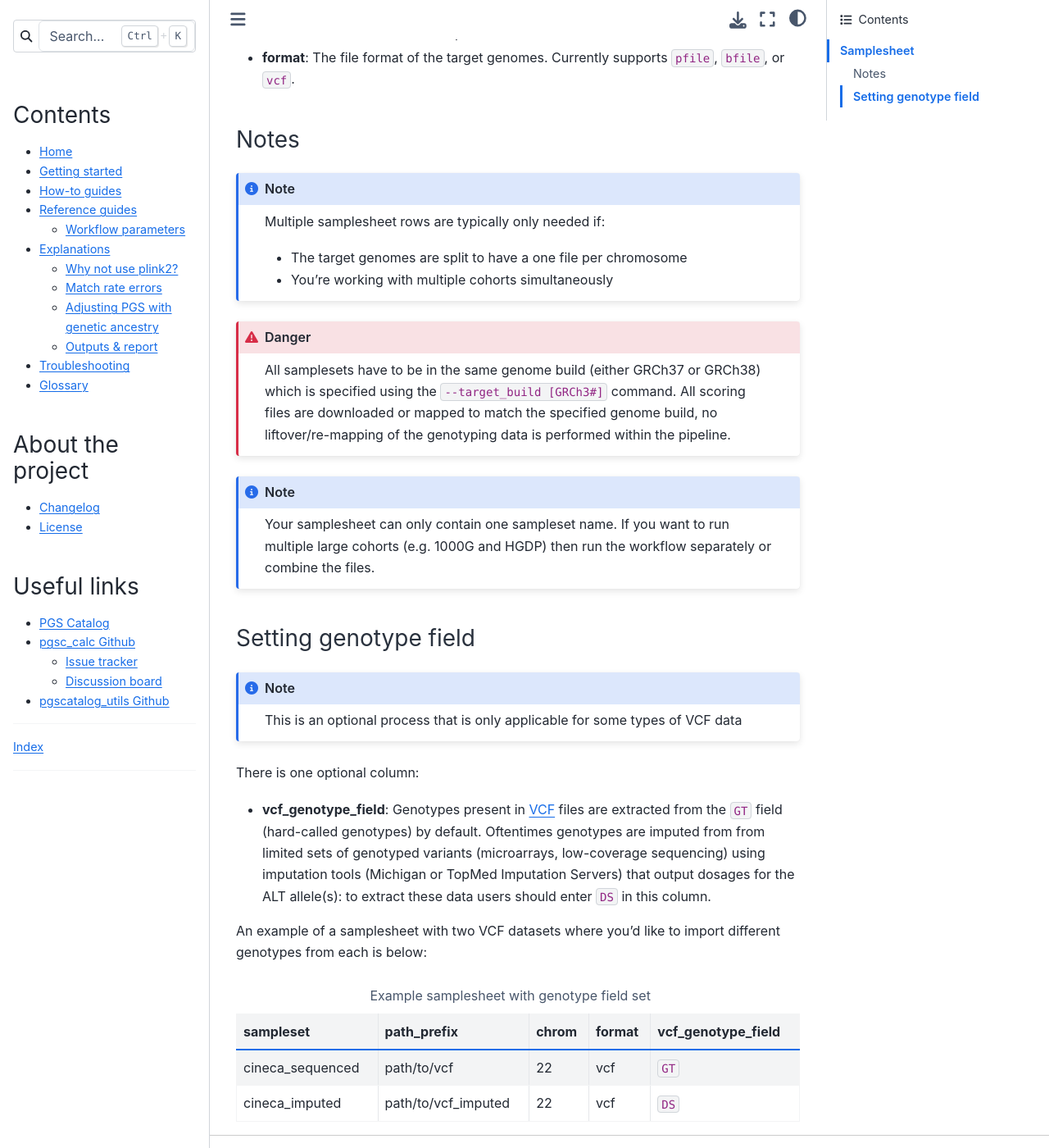
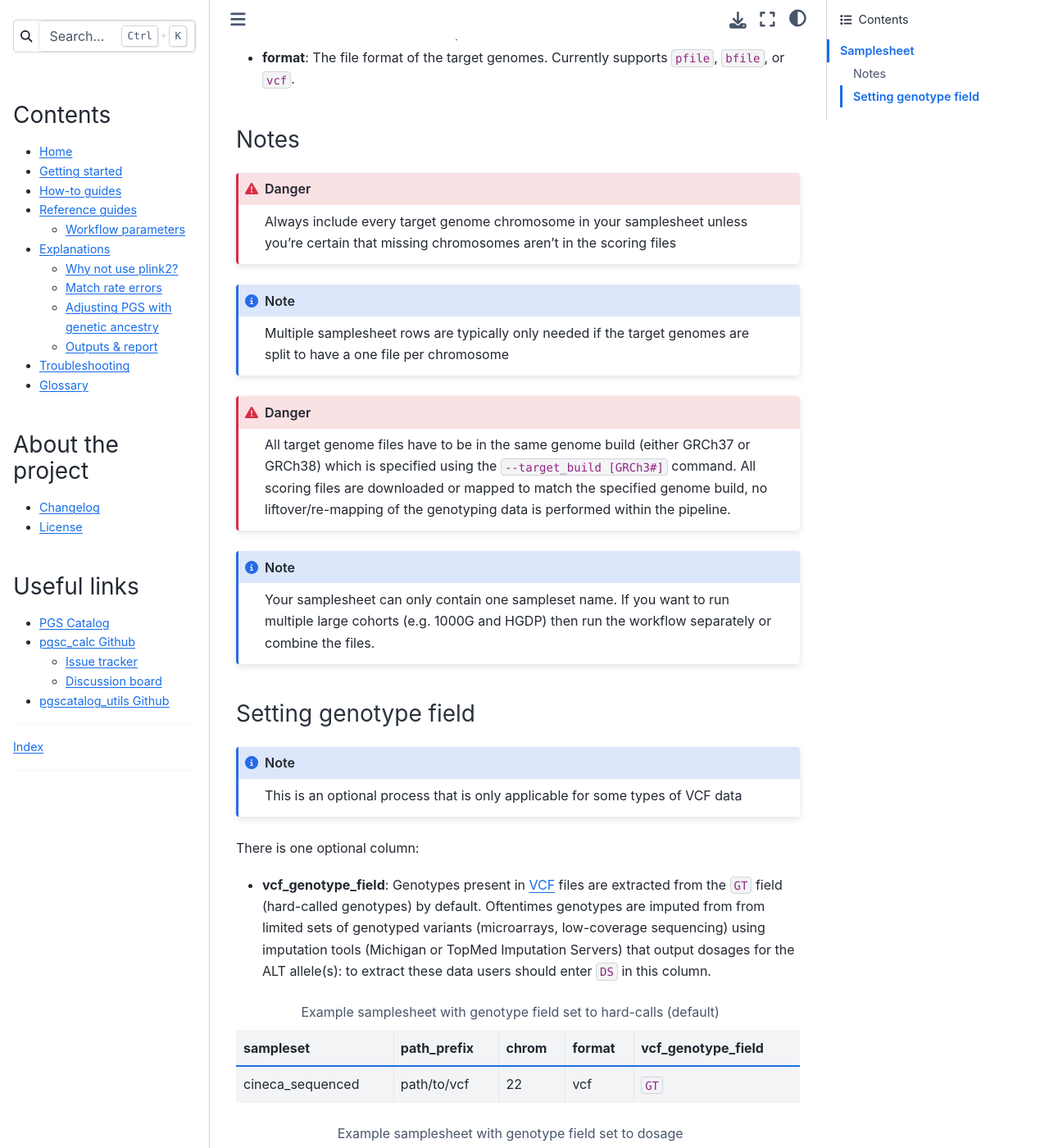
Before and after one commit to PGScatalog/pgsc_calc, a Sphinx documentation site: the page built from docs/how-to/samplesheet.rst, in a window 1280 px wide and 1400 px high, scrolled down 1597 px. Shown: the whole window at 82% size. Built offline with Sphinx 7.4.7 and the Sphinx Book theme 1.1.4, drawn with Linux system fonts in a browser that asks for light colours; some of the changed text lies outside the part shown.

Commit message:
Remove references to multiple cohorts

```diff
--- a/docs/how-to/samplesheet.rst
+++ b/docs/how-to/samplesheet.rst
@@ -61,12 +61,11 @@ There are four mandatory columns:
 Notes
 ~~~~~
 
-.. note:: Multiple samplesheet rows are typically only needed if:
+.. danger:: Always include every target genome chromosome in your samplesheet unless you're certain that missing chromosomes aren't in the scoring files
 
-          - The target genomes are split to have a one file per chromosome
-          - You're working with multiple cohorts simultaneously
+.. note:: Multiple samplesheet rows are typically only needed if the target genomes are split to have a one file per chromosome
 
-.. danger:: All samplesets have to be in the same genome build (either GRCh37 or
+.. danger:: All target genome files have to be in the same genome build (either GRCh37 or
     GRCh38) which is specified using the ``--target_build [GRCh3#]``
     command. All scoring files are downloaded or mapped to match the specified
     genome build, no liftover/re-mapping of the genotyping data is performed
@@ -90,10 +89,7 @@ There is one optional column:
   imputation tools (Michigan or TopMed Imputation Servers) that output dosages for the
   ALT allele(s): to extract these data users should enter ``DS`` in this column.
 
-An example of a samplesheet with two VCF datasets where you'd like to import
-different genotypes from each is below:
-
-.. list-table:: Example samplesheet with genotype field set
+.. list-table:: Example samplesheet with genotype field set to hard-calls (default)
    :header-rows: 1
 
    * - sampleset
@@ -106,6 +102,15 @@ different genotypes from each is below:
      - 22
      - vcf
      - ``GT``
+
+.. list-table:: Example samplesheet with genotype field set to dosage
+   :header-rows: 1
+
+   * - sampleset
+     - path_prefix
+     - chrom
+     - format
+     - vcf_genotype_field
    * - cineca_imputed
      - path/to/vcf_imputed
      - 22
```
